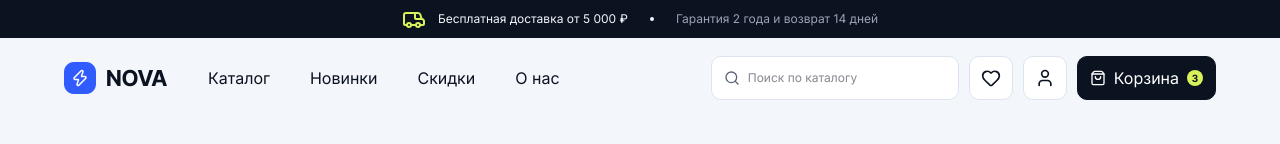
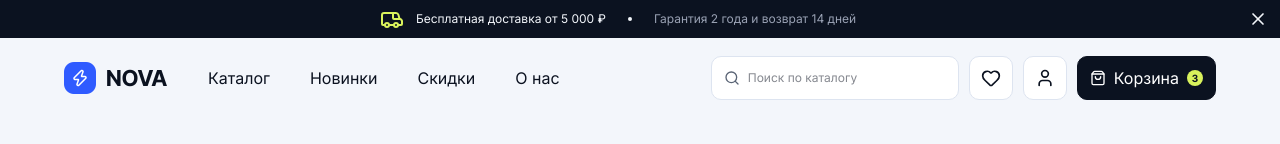
Before and after one commit to anyatik/Nova-Store, a React (Vite) app: page / in a window 1280 px wide. Shown: the top 144 px of the page. Built offline with nearby package versions, Linux system fonts and the light colour scheme; no server answers.

Commit message:
добавлено закрытие DeliveryInfo

```diff
--- a/src/Components/DeliveryInformation.jsx
+++ b/src/Components/DeliveryInformation.jsx
@@ -1,12 +1,29 @@
-import { Dot, Van } from "lucide-react";
+import { Dot, Van, X } from "lucide-react";
+import { useState } from "react";
+import { IconButton } from "../shared/IconButton";
 
 export const DeliveryInformation = () => {
+  const [isClosed, setIsClosed] = useState(false);
+
+  function handleClose() {
+    setIsClosed(true);
+  }
+
+  if (isClosed) {
+    return null;
+  }
+
   return (
-    <div className="flex items-center justify-center gap-3 py-3 bg-ink text-canvas h-[38px] text-xs">
-      <Van className="text-lime" />
-      <p>Бесплатная доставка от 5 000 ₽</p>
-      <Dot />
-      <p className="text-text-disabled">Гарантия 2 года и возврат 14 дней</p>
+    <div className="flex py-3 bg-ink items-center text-canvas h-[38px] text-xs">
+      <div className="flex flex-1 items-center justify-center gap-3">
+        <Van className="text-lime" />
+        <p>Бесплатная доставка от 5 000 ₽</p>
+        <Dot />
+        <p className="text-text-disabled">Гарантия 2 года и возврат 14 дней</p>
+      </div>
+      <IconButton onClick={handleClose} className="ml-auto" variant="ghost">
+        <X />
+      </IconButton>
     </div>
   );
 };
--- a/src/shared/IconButton.jsx
+++ b/src/shared/IconButton.jsx
@@ -21,10 +21,13 @@ const variants = cva("flex items-center justify-center border rounded-[10px]", {
 });
 
 export const IconButton = (props) => {
-  const { children, variant, className, size } = props;
+  const { children, variant, className, size, onClick } = props;
 
   return (
-    <button className={variants({ variant, className, size })}>
+    <button
+      onClick={onClick}
+      className={variants({ variant, className, size })}
+    >
       {children}
     </button>
   );
```
